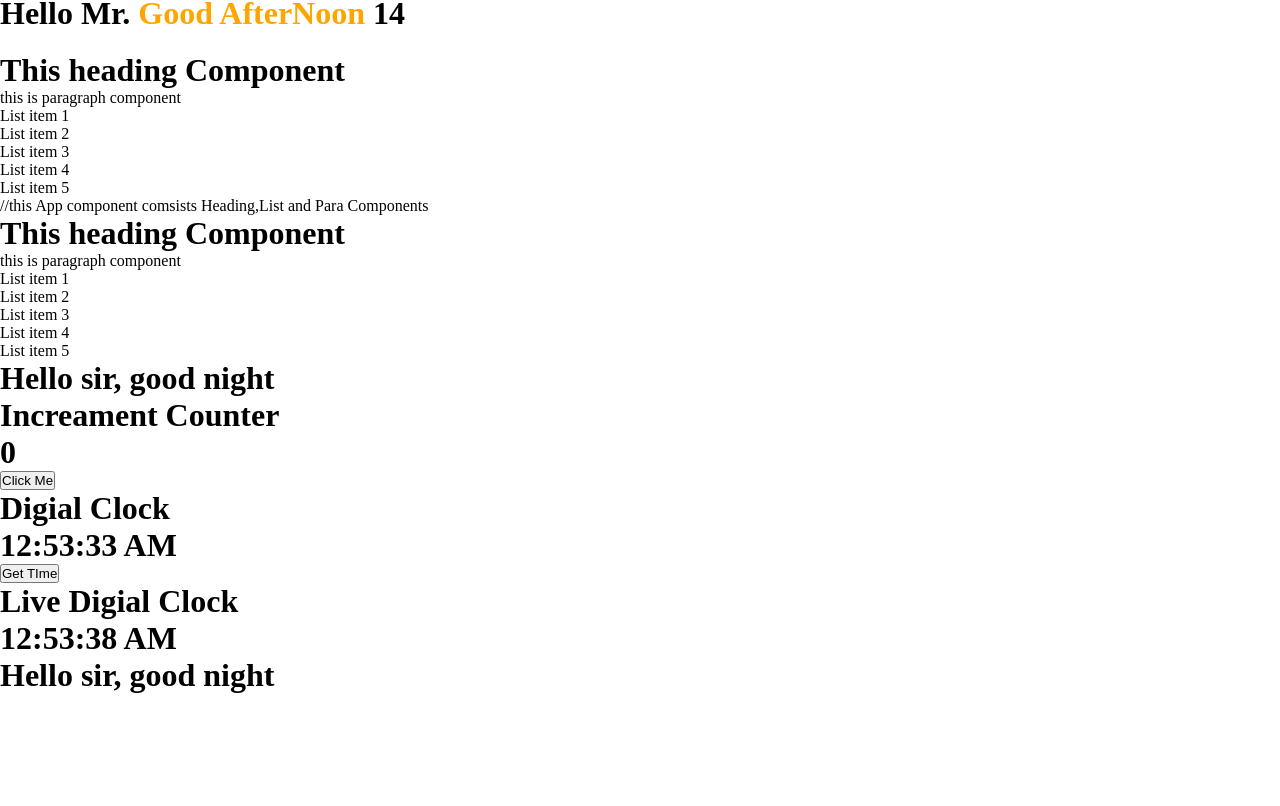
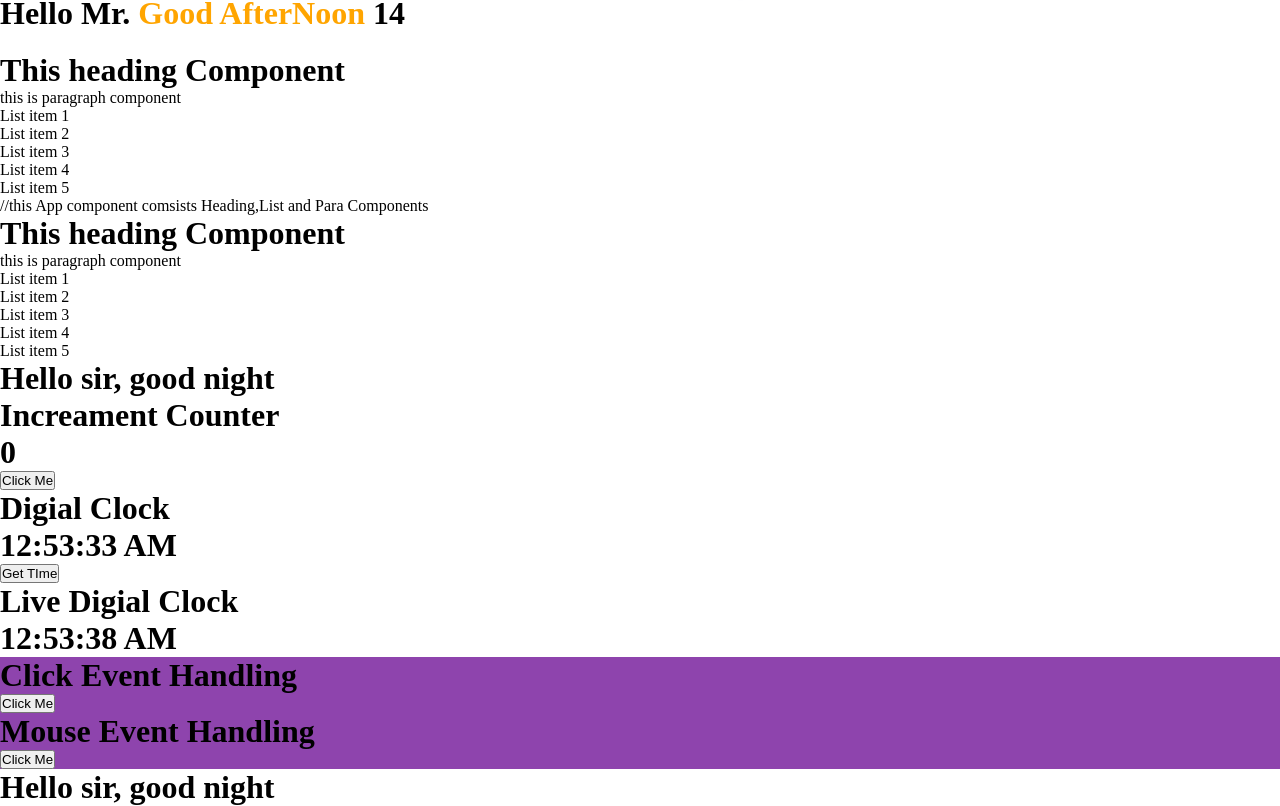
Before and after one commit to sushilv3/reactPrac, a React (Create React App) app: page / in a window 1280 px wide. Shown: the part 707-1513 px from the top of the page. Before the commit the page ends 1401 px from the top, so only its background shows below. Built offline with nearby package versions, Linux system fonts and the light colour scheme.

Commit message:
added click and mocuse event handling

```diff
--- a/src/App.js
+++ b/src/App.js
@@ -35,6 +35,28 @@ const UpdateTime1 = ()=>{
 };
 
 setInterval(UpdateTime1,1000);
+
+  const purple = "#8e44ad";
+  const [bg,setBg]=useState(purple);
+
+  const [btnText,setBtnText] = useState("Click Me");
+
+const bgChange = ()=>{
+  console.log("bgChange called" );
+
+  let newBd = "#34495e";
+  setBg(newBd);
+
+  let btnNewText = "ooohhhooo";
+  setBtnText(btnNewText);
+
+};
+
+const  bgBack = ()=>{
+  setBg(purple);
+  setBtnText("oooofffffoooo!!!!");
+};
+
   return (
    <>
    <Heading />
@@ -56,6 +78,15 @@ setInterval(UpdateTime1,1000);
    <h1>Live Digial Clock</h1>
    <h1>{curTime1}</h1>
 
+   <div className="event" style={{background: bg}}>
+   <h1 className="event_heading">Click Event Handling</h1>
+      <button onClick={bgChange}  onDoubleClick={bgBack} className="event_btn"> {btnText}  </button>
+   </div>
+
+   <div className="event" style={{background: bg}}>
+   <h1 className="event_heading">Mouse Event Handling</h1>
+        <button onMouseEnter={bgChange}  onMouseLeave={bgBack} className="event_btn"> {btnText}  </button>
+   </div>
    </>
   );
 }
```
